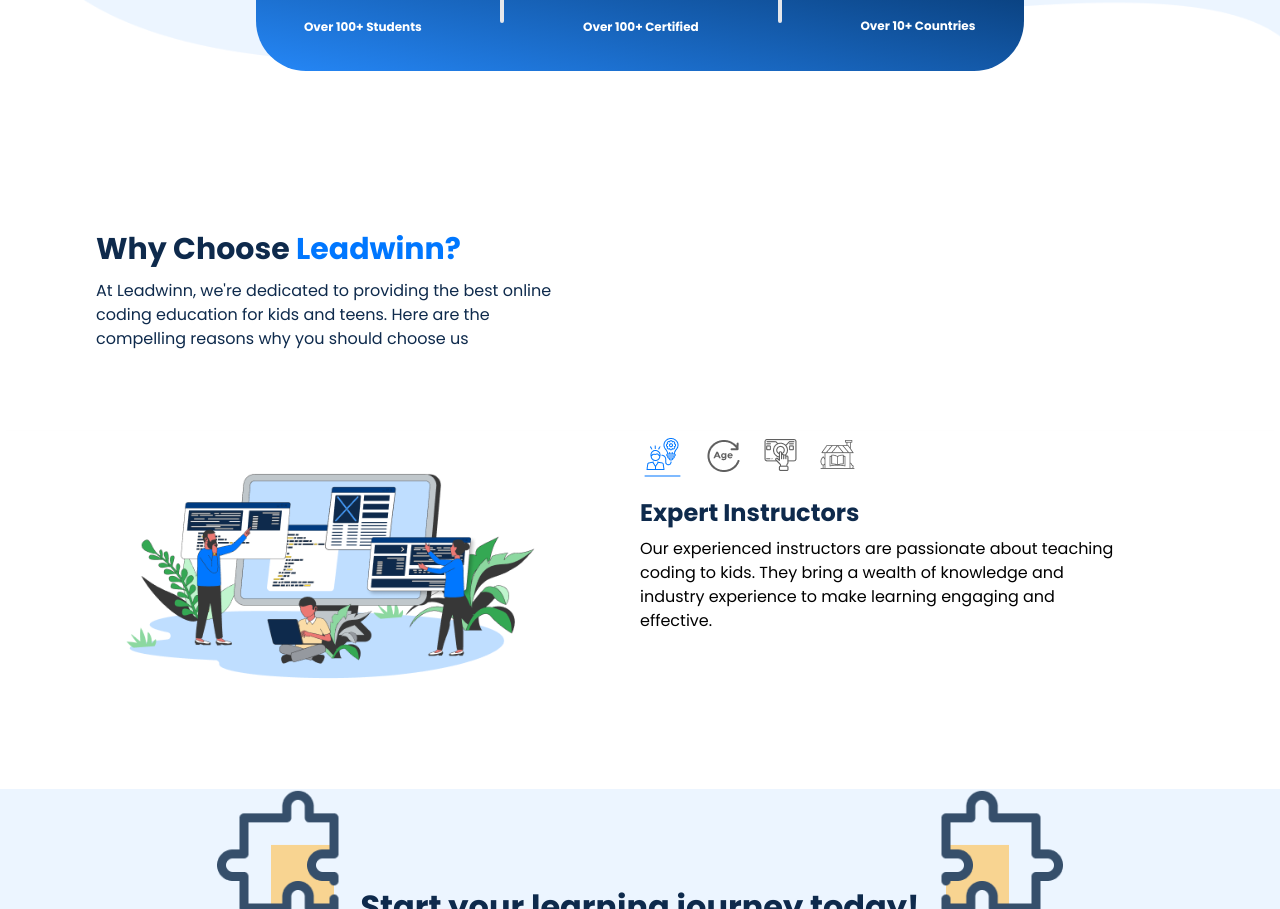
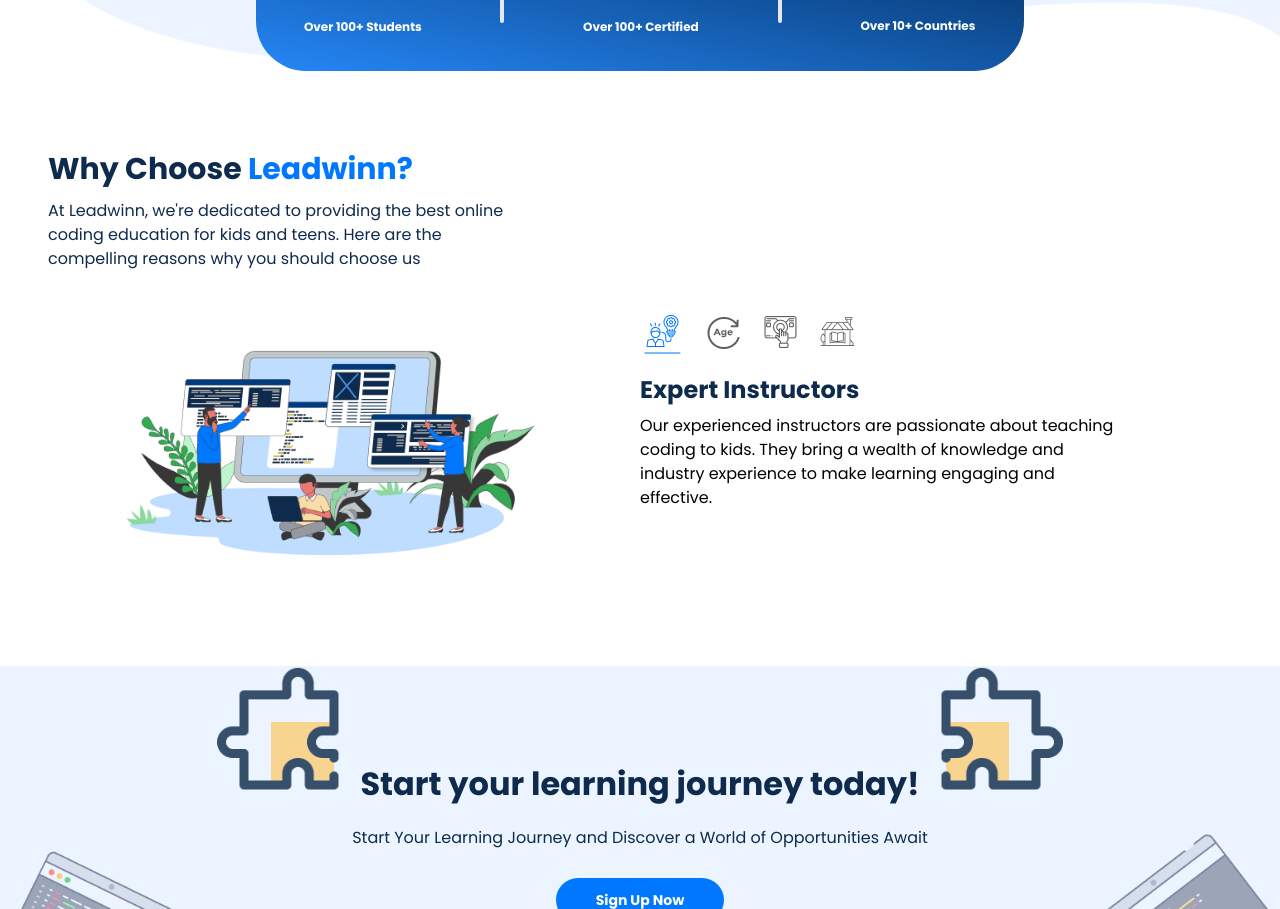
Before and after one commit to Adeleyeha-17/Leadwinn-Academy, a React (Vite) app: page / in a window 1280 px wide. Shown: the part 756-1665 px from the top of the page. Built offline with nearby package versions, Linux system fonts and the light colour scheme; no server answers.

Commit message:
update carousel

```diff
--- a/src/sections/Learning/Learning.tsx
+++ b/src/sections/Learning/Learning.tsx
@@ -4,7 +4,7 @@ import { puzzleLeft, puzzleRight, monitorRight, monitorLeft }from "../../assets/
 
 export const Learning = () => {
   return (
-    <div className="bg-nav-blue w-full h-full py-10 sm:py-16 lg:py-24 xl:py-26 flex items-center justify-center font-poppins relative mx-auto">
+    <div className="bg-nav-blue w-full h-full py-10 sm:py-16 lg:py-24 flex items-center justify-center font-poppins relative mx-auto">
       <img src={puzzleLeft} className="absolute top-0 left-4 sm:left-16 xl:left-52 w-[3.5rem] sm:w-[6rem] lg:w-[9rem]"/>
       <img src={puzzleRight} className="absolute top-0 right-4 sm:right-16 xl:right-52 w-[3.5rem] sm:w-[6rem] lg:w-[9rem]"/>
       <img src={monitorLeft} className="absolute bottom-0 left-0 w-[6rem] sm:w-[12rem] lg:w-[15rem]"/>
--- a/src/sections/Whychoose/CarouselItem.tsx
+++ b/src/sections/Whychoose/CarouselItem.tsx
@@ -1,63 +1,73 @@
-import React from "react";
-import { expert, activeExpert, age, activeAge, learning, activeLearning, convenient, activeConvenient } from '../../assets/images'
+import React, {useState} from "react";
+import { expert, activeExpert, age, activeAge, learning, activeLearning, convenient, activeConvenient, instructors, curriculum, interactive, convenients } from '../../assets/images'
 
-interface CarouselItemProps {
-  item: {
-    title: string;
+
+interface Items {
+  notActive: string;
+  active: string;
+  title: string;
     description: string;
-    icon: string;
-  };
-  activeIndex: number;
-  updateIndex: (newIndex: number) => void;
+    img: string;
 }
 
-interface Icon {
-  notActive: string;
-  active: string;
-}
-
-const Icons: Icon[] = [
+const Items: Items[] = [
   {
     notActive: expert,
-    active: activeExpert
+    active: activeExpert,
+    title: "Expert Instructors",
+      description: "Our experienced instructors are passionate about teaching coding to kids. They bring a wealth of knowledge and industry experience to make learning engaging and effective.",
+      img: instructors,
   },
   {
     notActive: age,
     active: activeAge,
+    title: "Age Appropriate Curriculum",
+    description: "Our experienced instructors are passionate about teaching coding to kids. They bring a wealth of knowledge and industry experience to make learning engaging and effective.",
+    img: curriculum,
   },
   {
     notActive: learning,
     active: activeLearning,
+    title: "Interactive",
+    description: "Our experienced instructors are passionate about teaching coding to kids. They bring a wealth of knowledge and industry experience to make learning engaging and effective.",
+    img: interactive,
   },
   {
     notActive: convenient,
       active: activeConvenient,
+      title: 'Convenient Online Learning',
+      description: 'Our experienced instructors are passionate about teaching coding to kids. They bring a wealth of knowledge and industry experience to make learning engaging and effective.',
+      img: convenients,
   }
 ];
 
-const CarouselItem: React.FC<CarouselItemProps> = ({ item, activeIndex, updateIndex }) => {
+
+const CarouselItem: React.FC = () => {
+
+  const [selected, setSelected] = useState<Items | null>(Items[0])
+
   return (
     <div className="inline-flex max-md:flex-col justify-center bg-white w-full font-poppins px-5 sm:max-lg:px-12 lg:px-0">
       <div className="xl:px-24">
-        <img src={item.icon} alt={item.title} />
+        {selected && <img src={selected.img} alt={selected.title} />}
       </div>
 
       <div className="w-1/2 max-sm:flex max-sm:flex-col-reverse">
         <div className="cursor-pointer border-none">
           <div className="flex items-center justify-start space-x-5 mb-4">
-            {Icons.map((icon, i) => (
-              <button key={i} className="m-1 bg-none max-sm:mt-4" onClick={() => updateIndex(i)}>
+            {Items.map((icon, i) => (
+              <button key={i} className="m-1 bg-none max-sm:mt-4" onClick={() => setSelected(icon)}>
                 <span>
-                  <img src={i === activeIndex ? icon.active : icon.notActive} />
+                  <img src={selected === icon ? icon.active : icon.notActive} />
                 </span>
               </button>
             ))}
           </div>
         </div>
-        <div className="w-[20rem] sm:w-[23rem] lg:w-[25rem] xl:w-[41rem]">
-              <h1 className="mb-2 text-lg xl:text-2xl font-bold text-head-black">{item.title}</h1>
-        <h1 className=" whitespace-normal text-xs sm:text-base xl:w-[30rem]">{item.description}</h1>
-        </div>
+        {selected && <div className="w-[20rem] sm:w-[23rem] lg:w-[25rem] xl:w-[41rem]">
+               <h1 className="mb-2 text-lg xl:text-2xl font-bold text-head-black">{selected.title}</h1>
+        <h1 className=" whitespace-normal text-xs sm:text-base xl:w-[30rem]">{selected.description}</h1>
+        </div> }
       </div>
     </div>
   );
--- a/src/sections/Whychoose/Whychoose.tsx
+++ b/src/sections/Whychoose/Whychoose.tsx
@@ -1,55 +1,14 @@
-import React, { useState } from "react";
+import React from "react";
 import CarouselItem from "./CarouselItem";
-import { instructors, curriculum, interactive, convenients } from '../../assets/images'
 
 
-interface Item {
-  title: string;
-  description: string;
-  icon: string;
+export const Whychoose: React.FC = () => {
 
-}
-
-export const Whychoose: React.FC = () => {
-  const [activeIndex, setActiveIndex] = useState<number>(0);
-
-  const updateIndex = (newIndex: number) => {
-    if (newIndex < 0) {
-      newIndex = 0;
-    } else if (newIndex >= items.length) {
-      newIndex = items.length - 1;
-    }
-
-    setActiveIndex(newIndex);
-  };
-
-  const items: Item[] = [
-    {
-      title: "Expert Instructors",
-      description: "Our experienced instructors are passionate about teaching coding to kids. They bring a wealth of knowledge and industry experience to make learning engaging and effective.",
-      icon: instructors,
-    },
-    {
-      title: "Age Appropriate Curriculum",
-      description: "Our experienced instructors are passionate about teaching coding to kids. They bring a wealth of knowledge and industry experience to make learning engaging and effective.",
-      icon: curriculum,
-    },
-    {
-      title: "Interactive",
-      description: "Our experienced instructors are passionate about teaching coding to kids. They bring a wealth of knowledge and industry experience to make learning engaging and effective.",
-      icon: interactive,
-    },
-    {
-      title: 'Convenient Online Learning',
-      description: 'Our experienced instructors are passionate about teaching coding to kids. They bring a wealth of knowledge and industry experience to make learning engaging and effective.',
-      icon: convenients,
-    }
-  ];
 
   return (
-    <div className="my-8 lg:my-20 flex flex-col justify-center overflow-hidden font-poppins">
+    <div className="my-10 flex flex-col justify-center overflow-hidden font-poppins md:mb-20">
 
-<div className="py-10 md:px-12 px-5 xl:px-24 lg:py-20 md:max-lg:max-w-6xl lg:max-xl:max-w-7xl">
+<div className="py-10 md:px-12 px-5 md:max-lg:max-w-6xl lg:max-xl:max-w-7xl">
         <h2 className="text-head-black font-bold sm:text-2xl lg:text-3xl sm:mb-3">
           Why Choose <span className="text-hero-blue">Leadwinn?</span>
         </h2>
@@ -59,10 +18,9 @@ export const Whychoose: React.FC = () => {
       </div>
 
 
-      <div className="transform ease-in-out duration-700 whitespace-nowrap shadow-md" style={{ transform: `translate(-${activeIndex * 100}%)` }}>
-        {items.map((item, index) => (
-          <CarouselItem key={index} item={item} activeIndex={activeIndex} updateIndex={updateIndex} />
-        ))}
+      <div className="transform ease-in-out duration-700 whitespace-nowrap shadow-md" >
+
+          <CarouselItem  />
       </div>
     </div>
   );
```
